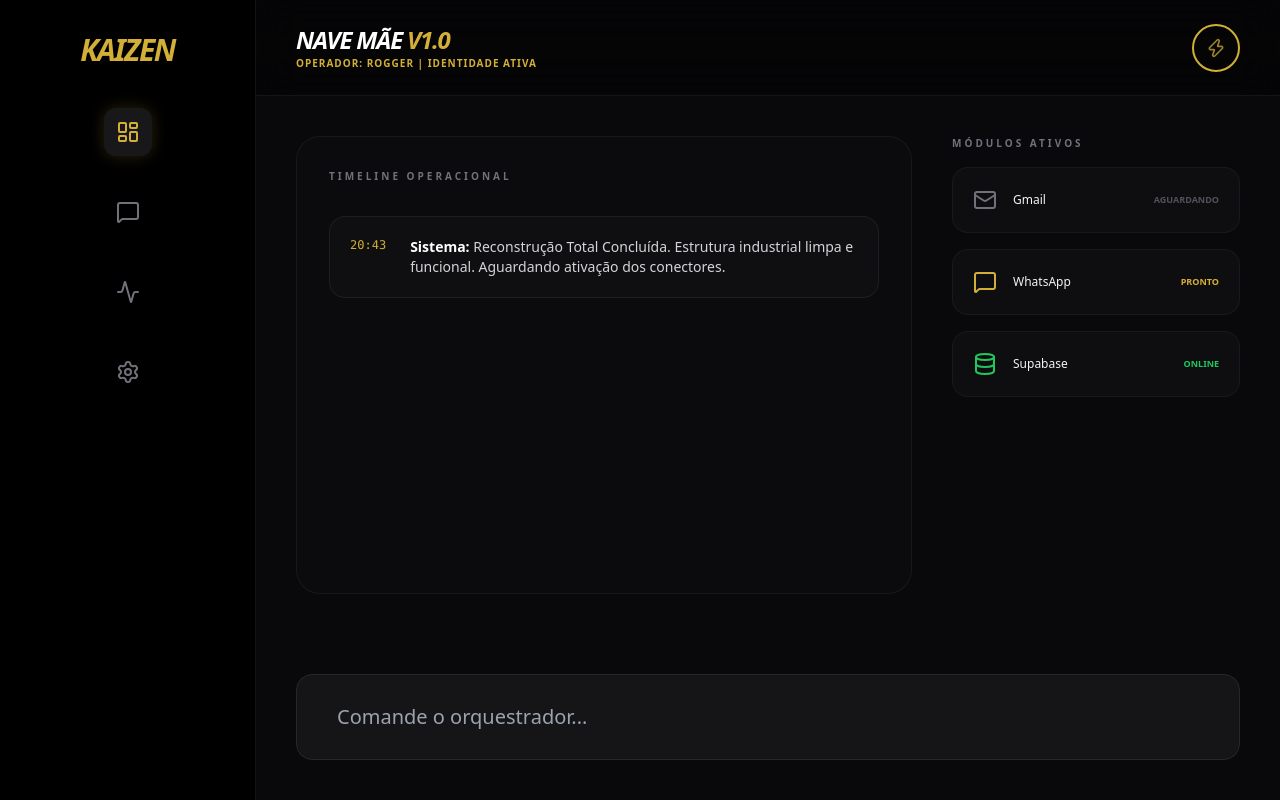
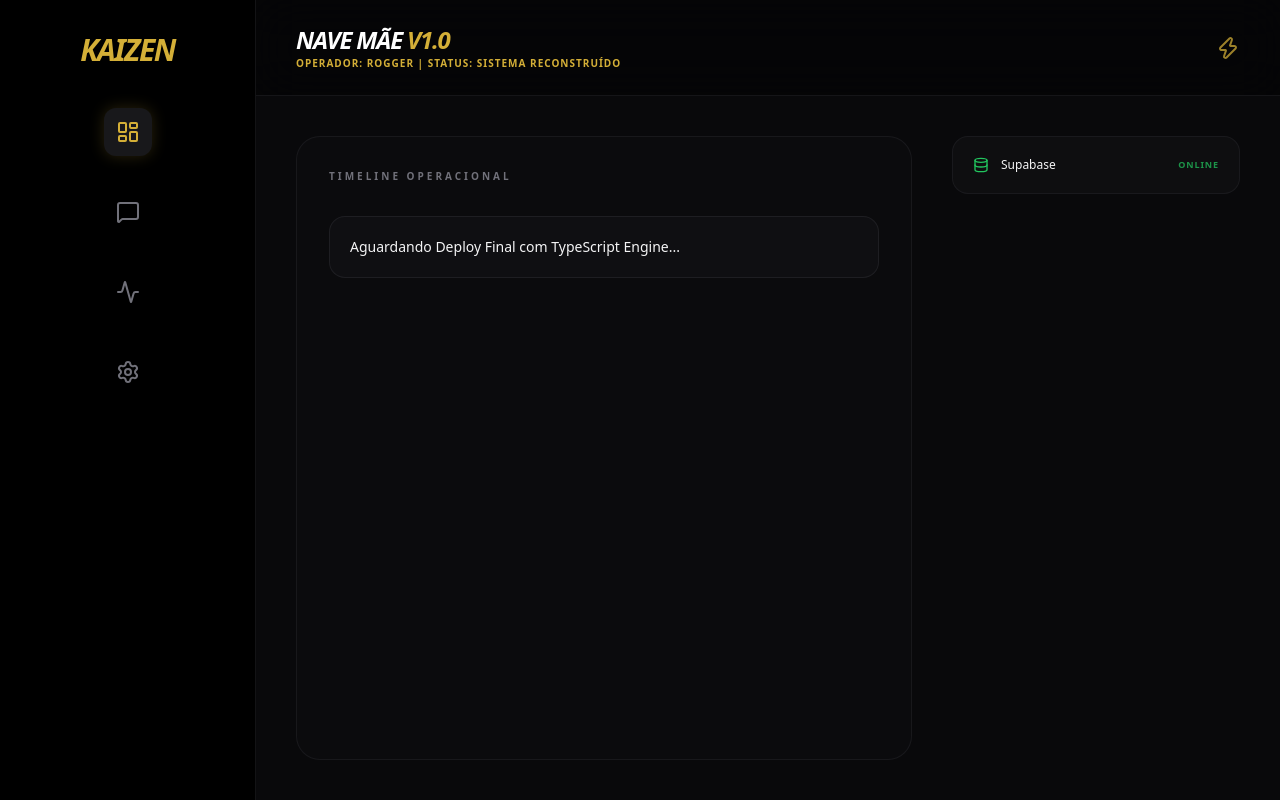
Before and after one commit to vkb-lab/kaizen-org, a Next.js app: page / in a window 1280 px wide. Built offline with nearby package versions, Linux system fonts and the light colour scheme.

Commit message:
KAIZEN FINAL REBUILD: Adding TypeScript and Base Engine - app/page.tsx

```diff
--- a/app/page.tsx
+++ b/app/page.tsx
@@ -1,6 +1,6 @@
 'use client';
 import React from 'react';
-import { LayoutDashboard, MessageSquare, Activity, Settings, Zap, Mail, Database } from 'lucide-react';
+import { LayoutDashboard, MessageSquare, Activity, Settings, Zap, Database } from 'lucide-react';
 
 export default function NaveMae() {
   return (
@@ -9,60 +9,33 @@ export default function NaveMae() {
         <div className="text-[#D4AF37] font-black text-3xl tracking-tighter italic">KAIZEN</div>
         <nav className="flex flex-col gap-8 text-zinc-500">
           <div className="p-3 bg-zinc-900 rounded-xl text-[#D4AF37] shadow-[0_0_15px_rgba(212,175,55,0.2)]"><LayoutDashboard /></div>
-          <div className="p-3"><MessageSquare /></div>
-          <div className="p-3"><Activity /></div>
-          <div className="p-3"><Settings /></div>
+          <div className="p-3 hover:text-zinc-100 transition-colors"><MessageSquare /></div>
+          <div className="p-3 hover:text-zinc-100 transition-colors"><Activity /></div>
+          <div className="p-3 hover:text-zinc-100 transition-colors"><Settings /></div>
         </nav>
       </aside>
-
       <main className="flex-1 flex flex-col">
         <header className="h-24 border-b border-zinc-800/50 flex items-center justify-between px-10 bg-black/40 backdrop-blur-xl">
           <div>
             <h1 className="text-2xl font-bold italic tracking-tighter uppercase text-white">Nave Mãe <span className="text-[#D4AF37]">v1.0</span></h1>
-            <p className="text-[10px] text-[#D4AF37] uppercase tracking-[0.2em] font-bold tracking-widest">Operador: Rogger | Identidade Ativa</p>
+            <p className="text-[10px] text-[#D4AF37] uppercase tracking-[0.2em] font-bold tracking-widest">Operador: Rogger | Status: Sistema Reconstruído</p>
           </div>
-          <div className="w-12 h-12 rounded-full border-2 border-[#D4AF37] flex items-center justify-center">
-            <Zap className="text-[#D4AF37] w-5 h-5 animate-pulse" />
-          </div>
+          <Zap className="text-[#D4AF37] w-6 h-6 animate-pulse" />
         </header>
-
-        <section className="flex-1 p-10 grid grid-cols-1 md:grid-cols-12 gap-10 overflow-y-auto">
-          <div className="md:col-span-8 bg-zinc-900/20 border border-zinc-800/50 rounded-3xl p-8 min-h-[450px]">
+        <section className="flex-1 p-10 grid grid-cols-1 md:grid-cols-12 gap-10">
+          <div className="md:col-span-8 bg-zinc-900/20 border border-zinc-800/50 rounded-3xl p-8">
             <h2 className="text-[10px] font-black text-zinc-500 uppercase tracking-[0.3em] mb-8">Timeline Operacional</h2>
-            <div className="flex gap-6 p-5 bg-zinc-800/20 rounded-2xl border border-zinc-700/30">
-              <span className="text-[#D4AF37] font-mono text-xs">20:43</span>
-              <p className="text-sm text-zinc-300">
-                <strong className="text-white">Sistema:</strong> Reconstrução Total Concluída. Estrutura industrial limpa e funcional. Aguardando ativação dos conectores.
-              </p>
+            <div className="p-5 bg-zinc-800/20 rounded-2xl border border-zinc-700/30">
+              <p className="text-sm">Aguardando Deploy Final com TypeScript Engine...</p>
             </div>
           </div>
-
           <div className="md:col-span-4 space-y-4">
-            <h2 className="text-[10px] font-black text-zinc-500 uppercase tracking-[0.3em] mb-4">Módulos Ativos</h2>
             <div className="p-5 bg-zinc-900/40 border border-zinc-800/50 rounded-2xl flex justify-between items-center">
-                <div className="flex items-center gap-4"><Mail className="text-zinc-500" /> <span className="text-xs">Gmail</span></div>
-                <span className="text-[9px] text-zinc-600 font-bold uppercase">Aguardando</span>
-            </div>
-            <div className="p-5 bg-zinc-900/40 border border-zinc-800/50 rounded-2xl flex justify-between items-center">
-                <div className="flex items-center gap-4"><MessageSquare className="text-[#D4AF37]" /> <span className="text-xs">WhatsApp</span></div>
-                <span className="text-[9px] text-[#D4AF37] font-bold uppercase">Pronto</span>
-            </div>
-            <div className="p-5 bg-zinc-900/40 border border-zinc-800/50 rounded-2xl flex justify-between items-center border-green-500/20">
-                <div className="flex items-center gap-4"><Database className="text-green-500" /> <span className="text-xs">Supabase</span></div>
-                <span className="text-[9px] text-green-500 font-bold uppercase">Online</span>
+              <div className="flex items-center gap-3"><Database className="text-green-500 w-4 h-4" /> <span className="text-xs">Supabase</span></div>
+              <span className="text-[9px] text-green-500 font-bold uppercase tracking-widest animate-pulse">Online</span>
             </div>
           </div>
         </section>
-
-        <footer className="p-10">
-          <div className="max-w-5xl mx-auto">
-            <input
-              type="text"
-              placeholder="Comande o orquestrador..."
-              className="w-full bg-zinc-900/80 border border-zinc-800 rounded-2xl py-7 px-10 focus:outline-none focus:border-[#D4AF37]/50 text-xl font-light"
-            />
-          </div>
-        </footer>
       </main>
     </div>
   );
```
